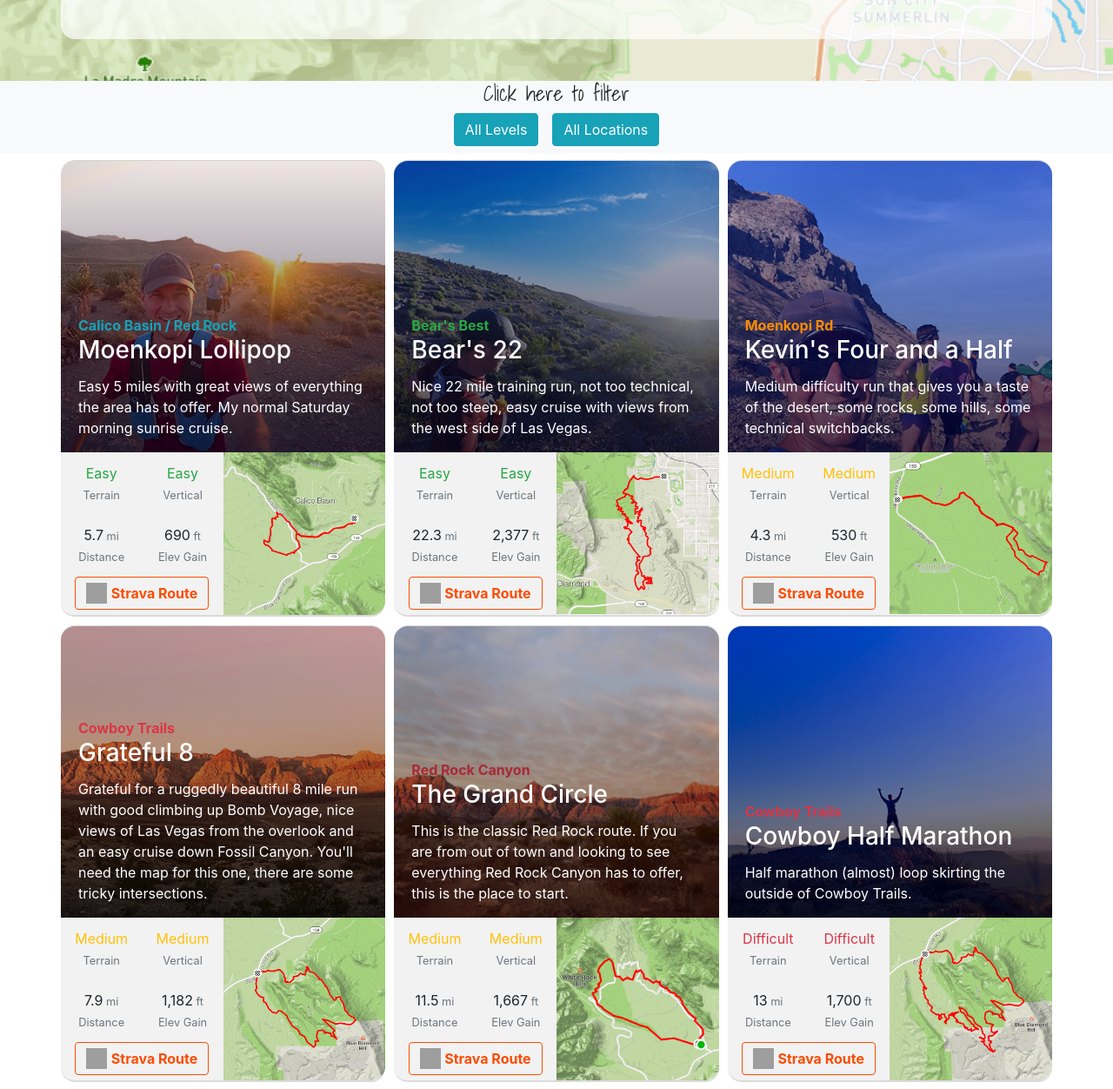
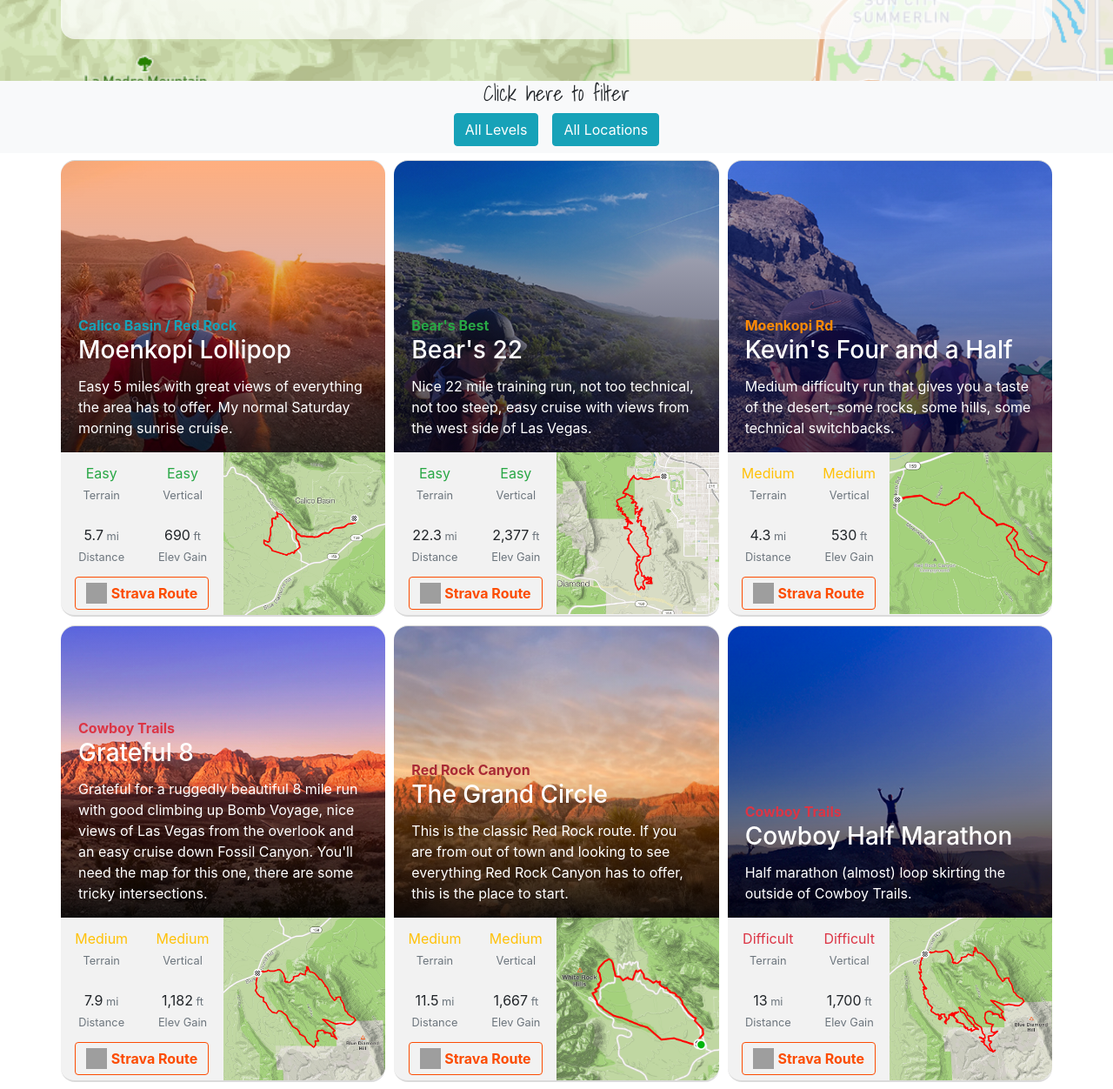
Before and after one commit to ottoseth/Trailrunning, a plain HTML site: page index.html in a window 1280 px wide. Shown: the part 611-1863 px from the top of the page at 87% size. Drawn offline with nearby package versions, Linux system fonts and the light colour scheme; grey boxes are pictures that could not be loaded.

Commit message:
little bg color update

```diff
--- a/index.html
+++ b/index.html
@@ -90,7 +90,7 @@
 <div class="grid-main">
 
           <div class="trail-card" data-difficulty="easy" data-location="calico">
-            <div class="trail-card-body top-radius" style="background: linear-gradient(rgba(100,0,0,0.1), rgba(0,0,25,0.7)), url('./img/FreewaySunrise400x400.jpg') no-repeat center center; background-size: cover;">
+            <div class="trail-card-body top-radius" style="background: linear-gradient(rgba(255, 95, 0,0.5),rgba(120,0,0,0.3), rgba(0,0,0,0.7)), url('./img/FreewaySunrise400x400.jpg') no-repeat center center; background-size: cover;">
               <div class="trail-card-text">
                 <strong class="mb-2 text-info">Calico Basin / Red Rock</strong>
                 <h3 class="card-title">Moenkopi Lollipop</h3>
@@ -177,7 +177,7 @@
           </div>
 
           <div class="trail-card" data-difficulty="moderate" data-location="cowboy">
-            <div class="trail-card-body top-radius" style="background: linear-gradient(rgba(255,83,13,0.3), rgba(0,0,0,0.7)), url('./img/Cowboy8400x400.png') no-repeat center center; background-size: cover;">
+            <div class="trail-card-body top-radius" style="background: linear-gradient(rgba(0,0,255,0.4), rgba(255,25,0,0.2), rgba(0,0,0,0.8)), url('./img/Cowboy8400x400.png') no-repeat center center; background-size: cover;">
               <div class="trail-card-text">
                 <strong class="mb-2 text-danger">Cowboy Trails</strong>
                 <h3 class="card-title">Grateful 8</h3>
@@ -207,7 +207,7 @@
           </div>
 
           <div class="trail-card" data-difficulty="moderate" data-location="redrock">
-            <div class="trail-card-body top-radius" style="background: linear-gradient(rgba(25,5,5,0.1), rgba(25,0,0,0.7)), url('./img/GrandCircle400.jpg') no-repeat center center; background-size: cover;">
+            <div class="trail-card-body top-radius" style="background: linear-gradient(rgba(0,0,125,0.2), rgba(255,125,0,0.3), rgba(0,0,0,0.8)), url('./img/GrandCircle400.jpg') no-repeat center center; background-size: cover;">
               <div class="trail-card-text">
                 <strong class="mb-2 text-redrock">Red Rock Canyon</strong>
                 <h3 class="card-title">The Grand Circle</h3>
```
